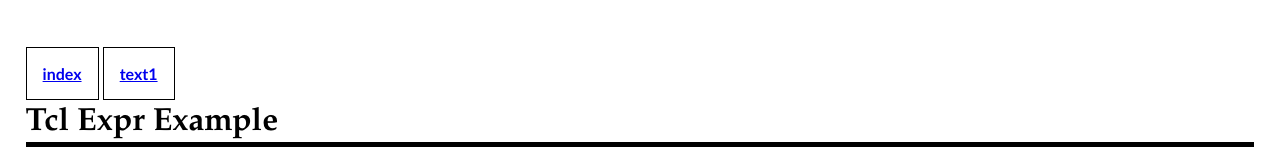
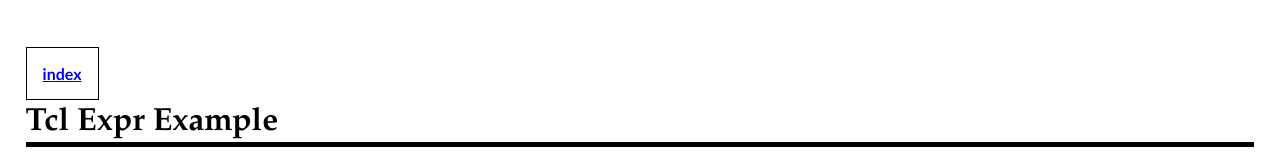
Before and after one commit to bot346/tcl, a plain HTML site: page text2.html in a window 1280 px wide. Shown: the top 160 px of the page. Drawn offline with Linux system fonts and the light colour scheme.

Commit message:
Update text2.html

```diff
--- a/text2.html
+++ b/text2.html
@@ -9,7 +9,7 @@
 <body>
 
 <p class="inline bordered"><b><a href="./index.html">index</a></b></p>
-<p class="inline bordered"><b><a href="./text1.html">text1</a></b></p>
+
 
 
 <h1>Tcl Expr Example</h1>
```
